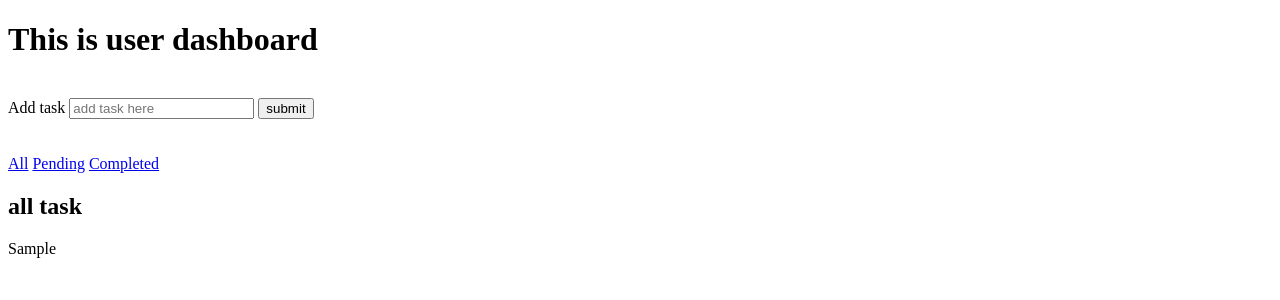
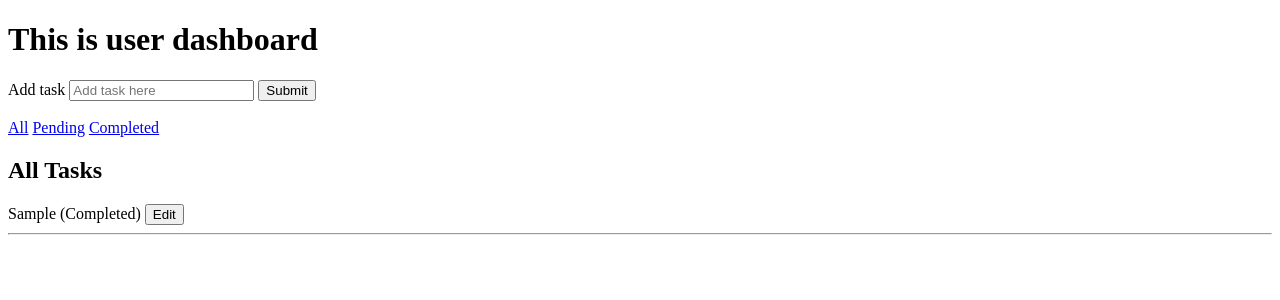
Before and after one commit to undefined-uid/Flask-TO-DO-APP, a Flask app: page /dashboard?filter=all in a window 1280 px wide. Shown: the part 26-326 px from the top of the page. Run offline with Flask 3, Linux system fonts and the light colour scheme; a user stored in the database is signed in; tables that the repository leaves empty hold one stand-in row (values such as "Sample post").

Commit message:
feat(tasks): add task editing with cancel option

```diff
--- a/app.py
+++ b/app.py
@@ -88,6 +88,33 @@ def dashboard():
 
 
 
+@app.route("/complete/<int:task_id>", methods=["POST"])
+@login_required
+def complete_task(task_id):
+    task = Task.query.filter_by(
+        task_id=task_id,
+        user_id=current_user.id
+    ).first_or_404()
+
+    task.status = True
+    db.session.commit()
+
+    return redirect(url_for("dashboard"))
+
+@app.route("/edit/<int:task_id>", methods=["POST"])
+@login_required
+def edit_task(task_id):
+    task = Task.query.filter_by(
+        task_id=task_id,
+        user_id=current_user.id
+    ).first_or_404()
+
+    task.task = request.form["task"]
+    db.session.commit()
+
+    return redirect(url_for("dashboard"))
+
+
 @app.route ("/tasks", methods=["GET","POST"])
 @login_required
 def task():
--- a/templates/dashboard.html
+++ b/templates/dashboard.html
@@ -1,43 +1,96 @@
 {% extends "base.html" %}
+
 {% block content %}
-<!DOCTYPE html>
-<html lang="en">
-<head>
-    <meta charset="UTF-8">
-    <meta name="viewport" content="width=device-width, initial-scale=1.0">
-    <title>Dashboard</title>
-</head>
 
-<body>
+<h1>This is user dashboard</h1>
 
-    <h1>This is user dashboard</h1><br>
+<form action="{{ url_for('dashboard') }}" method="POST">
+    <label for="task">Add task</label>
+    <input
+        type="text"
+        name="task"
+        id="task"
+        placeholder="Add task here"
+        required
+    >
+    <button type="submit">Submit</button>
+</form>
 
-    <form action="{{url_for('dashboard')}}" method="POST">
-        <lable for="task">Add task</lable>
-        <input name="task" id="task" placeholder="add task here">
-        <button type="submit">submit</button>
-    </form>
+<br>
 
-
-    <br><br>
-
+<nav>
     <a href="{{ url_for('dashboard', filter='all') }}">All</a>
     <a href="{{ url_for('dashboard', filter='pending') }}">Pending</a>
     <a href="{{ url_for('dashboard', filter='completed') }}">Completed</a>
+</nav>
 
-    <h2>{% if filter_value=="pending" %}
-         pending task
-        {% elif filter_value=="completed" %}
-         completed task
-        {% else %}
-         all task
+<h2>
+    {% if filter_value == "pending" %}
+        Pending Tasks
+    {% elif filter_value == "completed" %}
+        Completed Tasks
+    {% else %}
+        All Tasks
+    {% endif %}
+</h2>
+
+{% for task in tasks %}
+    <div class="task-item">
+
+        <span>
+            {{ task.task }}
+            {% if task.status %}
+                (Completed)
+            {% else %}
+                (Pending)
+            {% endif %}
+        </span>
+
+        {% if not task.status %}
+            <form
+                method="POST"
+                action="{{ url_for('complete_task', task_id=task.task_id) }}"
+                style="display: inline;"
+            >
+                <button type="submit">Complete</button>
+            </form>
         {% endif %}
-    </h2>
 
-    {% for task in tasks %}
-        <p>{{ task.task }}</p>
-    {% endfor %}
+        <button
+            type="button"
+            onclick="document.getElementById('edit-{{ task.task_id }}').hidden = false"
+        >
+            Edit
+        </button>
 
-</body>
-</html>
+        <form
+            id="edit-{{ task.task_id }}"
+            method="POST"
+            action="{{ url_for('edit_task', task_id=task.task_id) }}"
+            hidden
+        >
+            <input
+                type="text"
+                name="task"
+                value="{{ task.task }}"
+                required
+            >
+
+            <button type="submit">Save</button>
+
+            <button
+                type="button"
+                onclick="document.getElementById('edit-{{ task.task_id }}').hidden = true"
+            >
+                Cancel
+            </button>
+        </form>
+
+    </div>
+    <hr>
+
+{% else %}
+    <p>No tasks found.</p>
+{% endfor %}
+
 {% endblock %}
```
